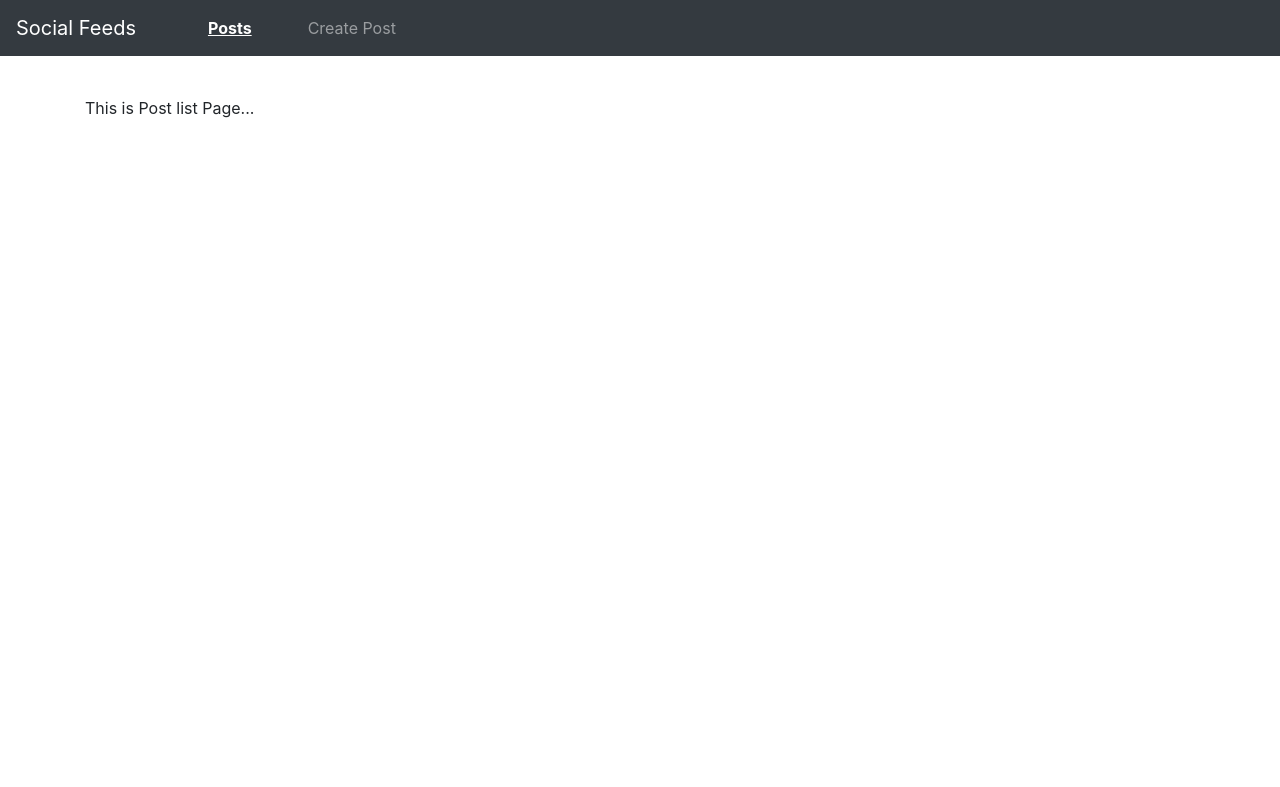
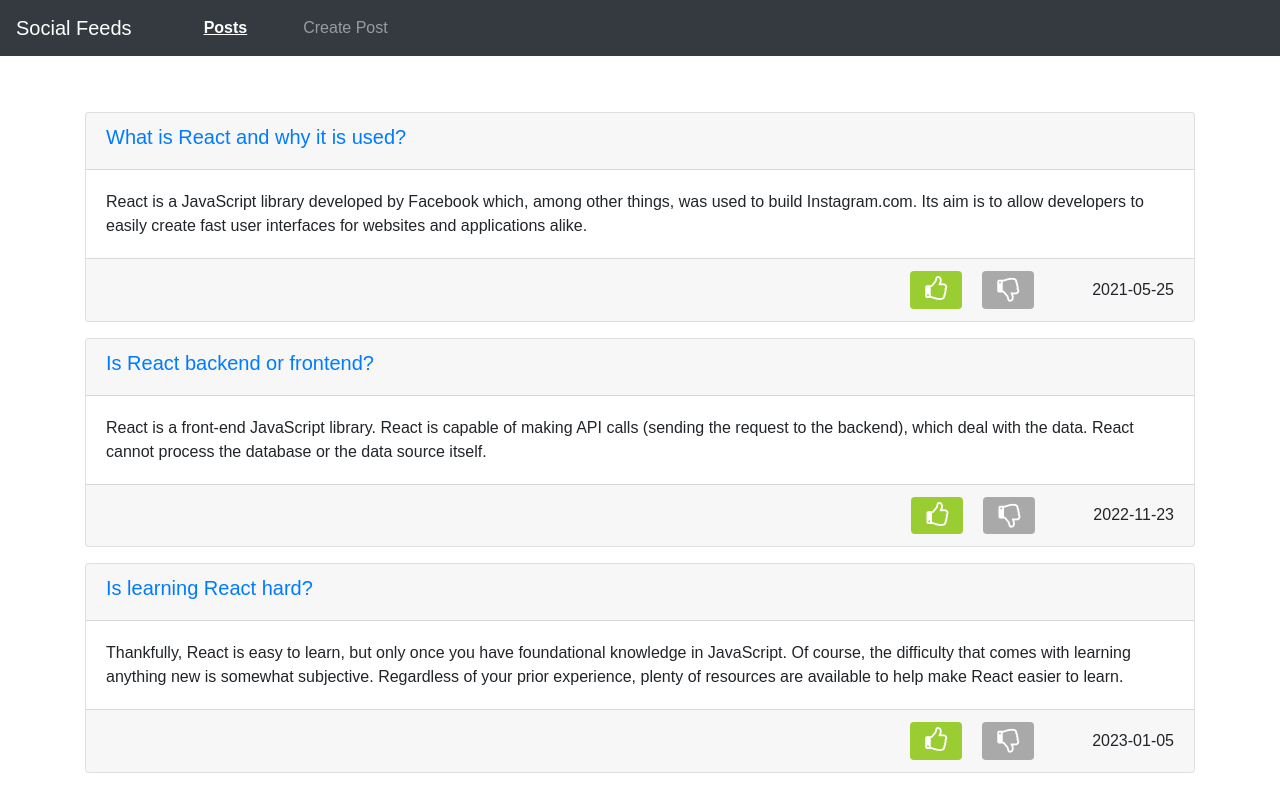
Before and after one commit to LadyHazle2010/Social-Feeds, a React (Create React App) app: page / in a window 1280 px wide. Shown: the top 787 px of the page. Built offline with nearby package versions, Linux system fonts and the light colour scheme.

Commit message:
PostList is done

```diff
--- a/src/App.jsx
+++ b/src/App.jsx
@@ -1,12 +1,28 @@
+import axios from "axios";
 import React, { useState, useEffect } from "react";
 import { BrowserRouter, Route } from "react-router-dom";
 import Navbar from "./components/Navbar";
+import { DataContext } from "./contexts/DataContext";
 
 import CreatePost from "./components/CreatePost";
 import PostList from "./components/PostList";
 
 const App = () => {
+  const [data, setData] = useState([]);
+
+  useEffect(() => {
+    axios.get("data.json").then((res) => {
+      setData(res.data);
+    });
+  }, []);
+
   return (
+    <DataContext.Provider
+      value={{
+        data,
+        setData,
+      }}
+    >
       <BrowserRouter>
         <Navbar />
         <div className="m-3">
@@ -15,6 +31,7 @@ const App = () => {
           <Route path="/create" exact component={CreatePost} />
         </div>
       </BrowserRouter>
+    </DataContext.Provider>
   );
 };
 
--- a/src/components/PostList.jsx
+++ b/src/components/PostList.jsx
@@ -1,7 +1,16 @@
 import React from "react";
+import Post from "./Post";
+import { useDataContext } from "../contexts/DataContext";
 
 const PostList = () => {
-  return <div className="container">This is Post list Page...</div>;
+  const { data } = useDataContext();
+  return (
+    <div className="container">
+      {data.map((post) => (
+        <Post post={post} key={post.id} />
+      ))}
+    </div>
+  );
 };
 
 export default PostList;
```
Lines whose indentation alone changed are shown as unchanged.
